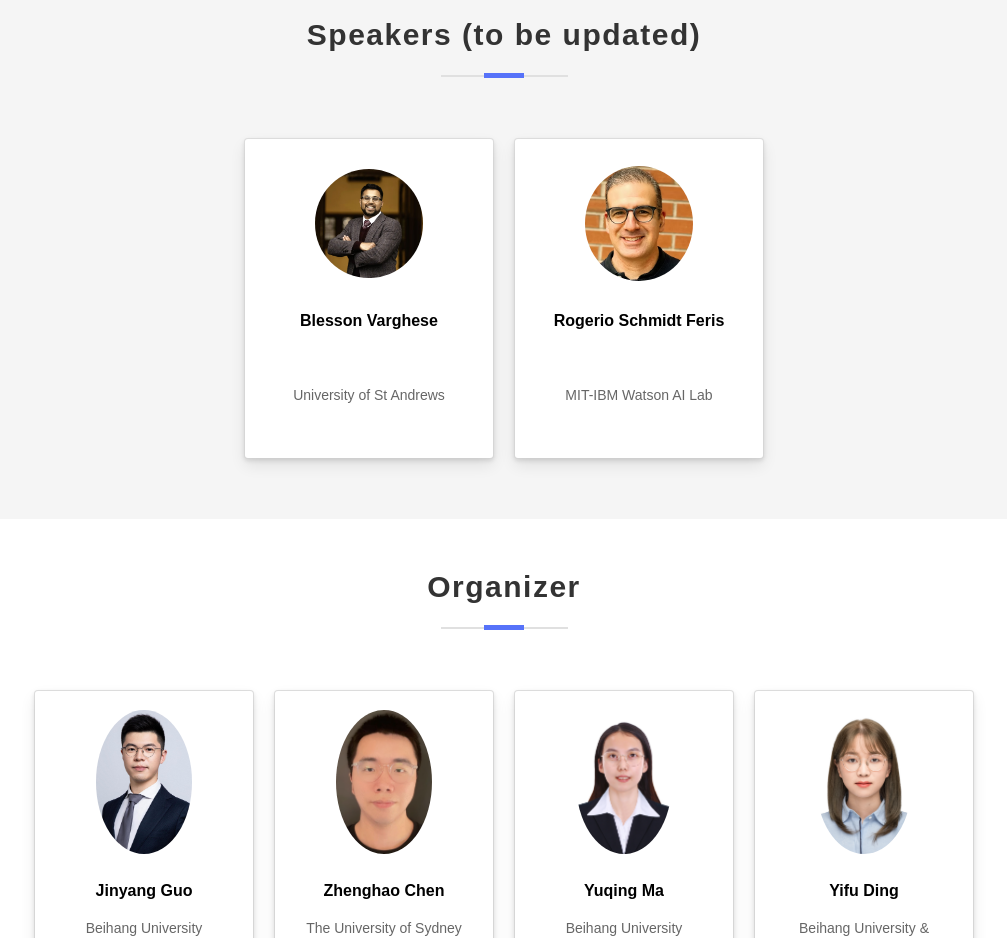
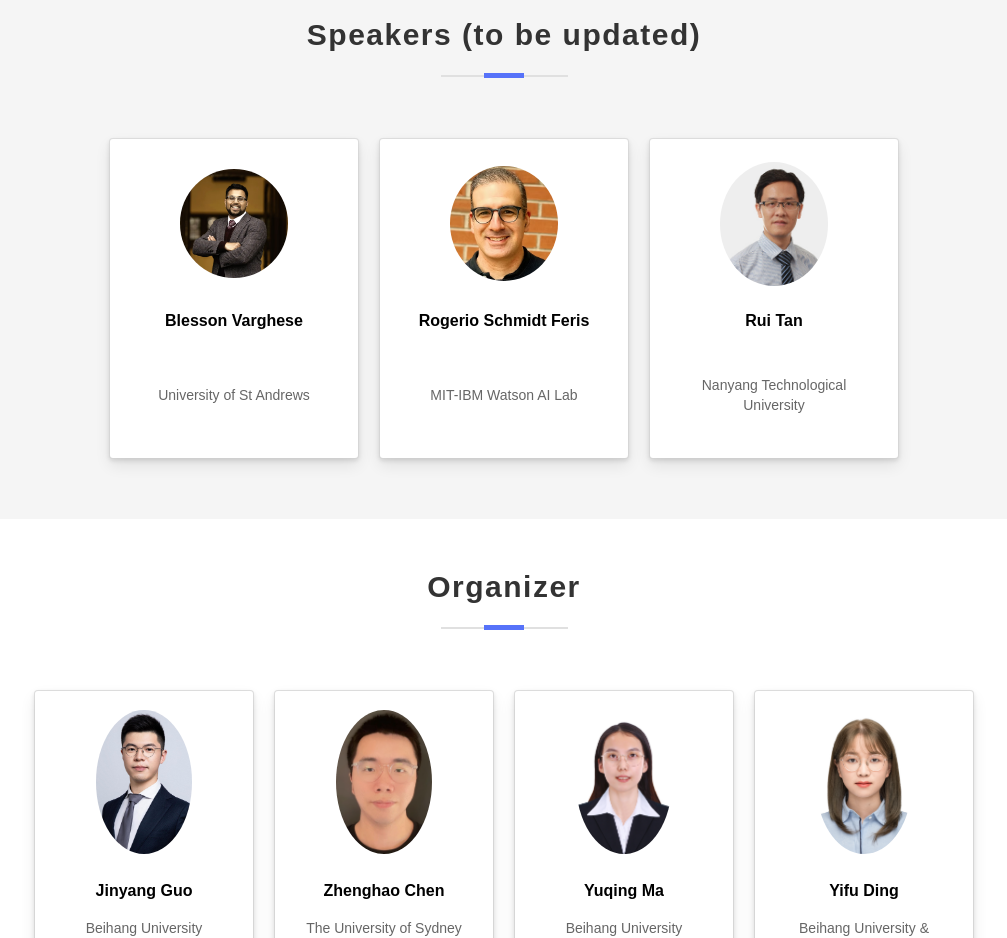
Before and after one commit to emclr-acmmm/emclr-acmmm.github.io, a plain HTML site: page index.html in a window 1280 px wide. Shown: the part 2720-3658 px from the top of the page, without its empty margins (136-1143 px from the left). Drawn offline with nearby package versions, Linux system fonts and the light colour scheme; a web font is replaced by a local one.

Commit message:
update speaker

```diff
--- a/index.html
+++ b/index.html
@@ -323,6 +323,29 @@
               </table>
             </div>
           </div>
+
+          <div class="card" style="min-width: 200px; max-width: 250px; margin: 10px;">
+            <div class="category-block">
+              <table width="80%" border="0" align="center">
+                <tbody align="center">
+                  <tr height="150px">
+                    <td><img src="./res/iccv2025_res/tanrui-ntu3.jpg" alt="" class="rounded-circle" width="80%"></td>
+                  </tr>
+                  <tr height="30px">
+                    <td>
+                      <h5 class="text-center"><a href="https://personal.ntu.edu.sg/tanrui/">Rui Tan</a></h5>
+                    </td>
+                  </tr>
+                  <tr height="105px">
+                    <td>
+                      <p>Nanyang Technological University</p>
+                    </td>
+                  </tr>
+                </tbody>
+              </table>
+            </div>
+          </div>
+
         </div>
       </div>
     </div>
```
Also changed, not shown: res/iccv2025_res/tanrui-ntu3.jpg (added), 2 other files.
